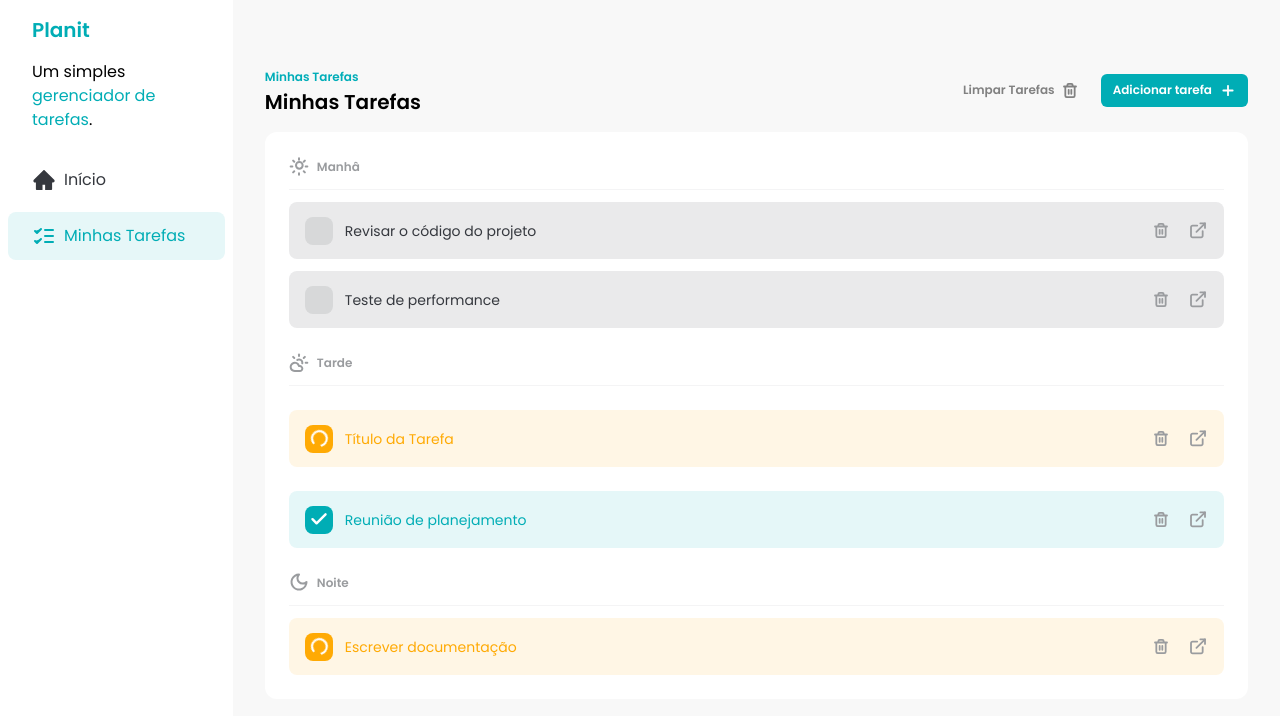
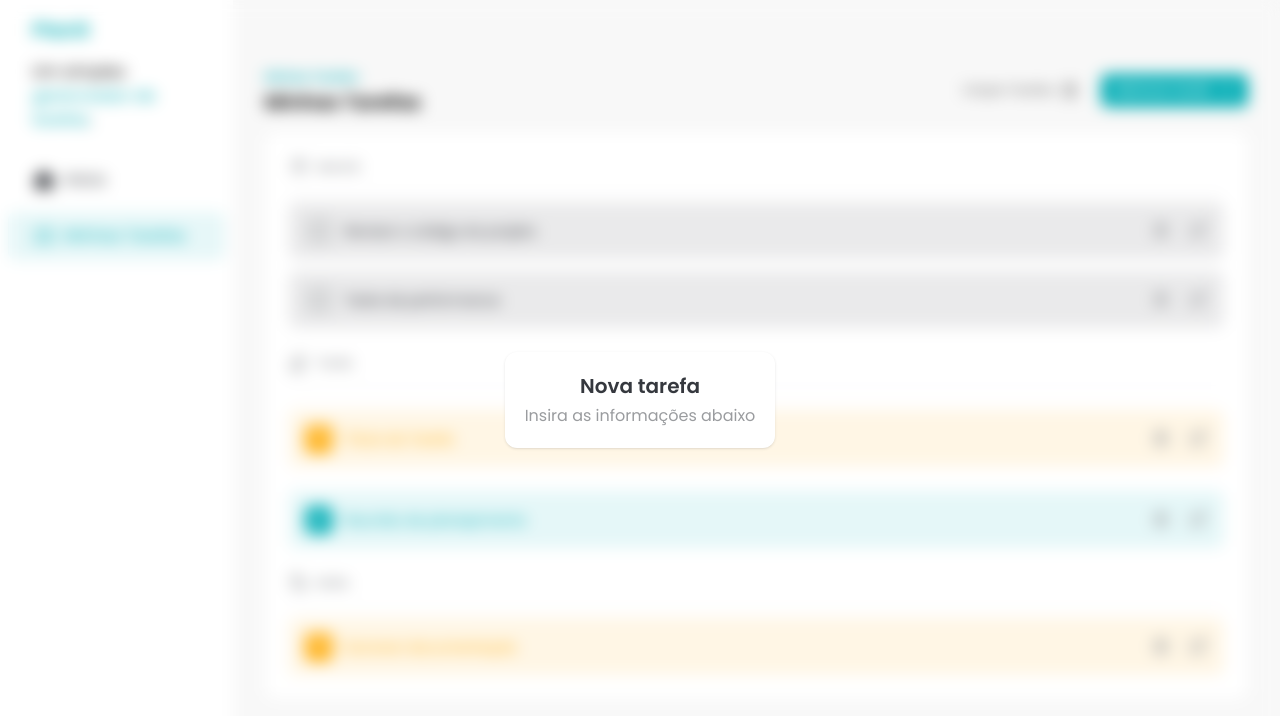
Before and after one commit to HiagoSilvaAnjos/Planit, a React (Vite) app: page / in a window 1280 px wide. Both pictures are taken after a click on the button "Adicionar tarefa". Shown: the top 716 px of the page. Built offline with nearby package versions, Linux system fonts and the light colour scheme.

Commit message:
feat: add initial AddTaskDialog component

```diff
--- /dev/null
+++ b/src/components/AddTaskDialog/AddTaskDialog.tsx
@@ -0,0 +1,21 @@
+import { createPortal } from "react-dom";
+
+interface AddTaskDialogProps {
+  isOpen: boolean;
+}
+
+const AddTaskDialog = ({ isOpen }: AddTaskDialogProps) => {
+  if (!isOpen) return null;
+
+  return createPortal(
+    <div className="fixed bottom-0 left-0 top-0 flex h-screen w-screen items-center justify-center backdrop-blur transition">
+      <div className="rounded-xl bg-white p-5 text-center shadow">
+        <h2 className="text-xl font-semibold text-[#35383E]">Nova tarefa</h2>
+        <p className="mt-1 text-[#9A9C9F]">Insira as informações abaixo</p>
+      </div>
+    </div>,
+    document.body
+  );
+};
+
+export default AddTaskDialog;
--- a/src/components/Tasks/Tasks.tsx
+++ b/src/components/Tasks/Tasks.tsx
@@ -11,9 +11,11 @@
 import { TASKS } from "../../constantes/tasks";
 import TaskItem from "../TaskItem/TaskItem";
 import { toast } from "sonner";
+import AddTaskDialog from "../AddTaskDialog/AddTaskDialog";
 
 const Tasks = () => {
   const [tasks, setTasks] = useState(TASKS);
+  const [addTaskDialogIsOpen, setAddTaskDialogIsOpen] = useState(false);
 
   const morningTasks = tasks.filter((task) => task.time == "morning");
   const afternoonTasks = tasks.filter((task) => task.time == "afternoon");
@@ -67,10 +69,12 @@
             Limpar Tarefas
             <TrashIcon />
           </Button>
-          <Button>
+          <Button onClick={() => setAddTaskDialogIsOpen(!addTaskDialogIsOpen)}>
             Adicionar tarefa
             <AddIcon />
           </Button>
+
+          <AddTaskDialog isOpen={addTaskDialogIsOpen} />
         </div>
       </div>
 
```
